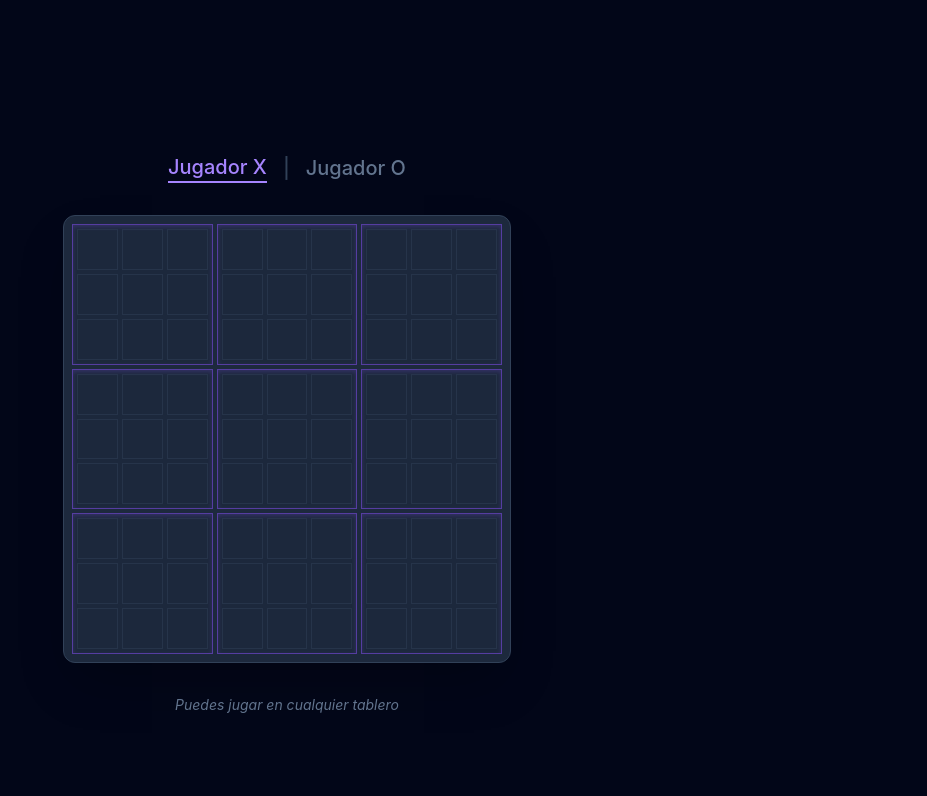
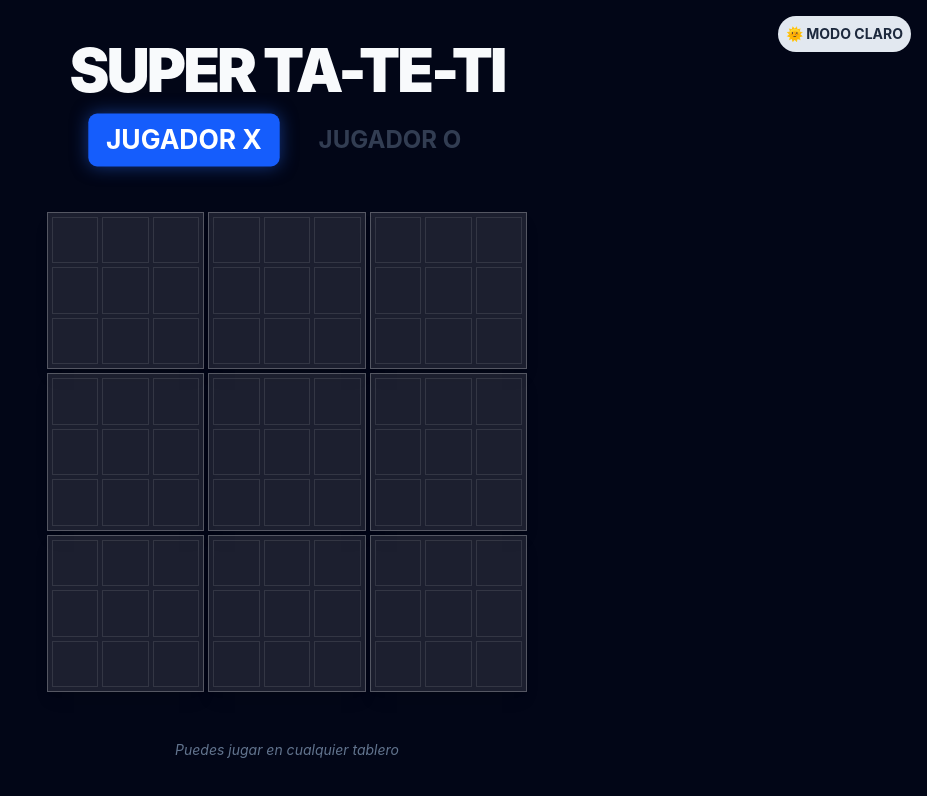
Before and after one commit to Adriel-M-A/super-tateti, a React (Vite) app: page / in a window 1280 px wide. Shown: the top 796 px of the page, without its empty margins (353-1280 px from the left). Built offline with nearby package versions, Linux system fonts and the light colour scheme.

Commit message:
Ajuste de colores (Jugador X: Azul, Jugador O: Rojo), implementación de modo claro/oscuro y refinamiento visual del tablero transparente

```diff
--- a/src/App.jsx
+++ b/src/App.jsx
@@ -1,11 +1,23 @@
-import { useState } from 'react'
+import { useState, useEffect } from 'react'
 import Board from './components/Board'
 
 function App() {
-  // El estado inicial es un array de 9 elementos, cada uno es un array de 9 nulls (los sub-tableros)
+  // Estado inicial del tablero
   const [board, setBoard] = useState(Array(9).fill(null).map(() => Array(9).fill(null)))
   const [isXNext, setIsXNext] = useState(true)
-  const [activeSubBoard, setActiveSubBoard] = useState(null) // null significa que puede jugar en cualquier lado
+  const [activeSubBoard, setActiveSubBoard] = useState(null)
+  const [isDarkMode, setIsDarkMode] = useState(true)
+
+  // Aplicar o quitar la clase 'dark' del elemento html
+  useEffect(() => {
+    if (isDarkMode) {
+      document.documentElement.classList.add('dark')
+    } else {
+      document.documentElement.classList.remove('dark')
+    }
+  }, [isDarkMode])
+
+  const toggleTheme = () => setIsDarkMode(!isDarkMode)
 
   const handleCellClick = (boardIndex, cellIndex) => {
     // Por ahora solo una función simple para demostrar la interactividad
@@ -31,15 +43,26 @@ function App() {
   }
 
   return (
-    <div className="min-h-screen bg-slate-950 text-slate-100 flex flex-col items-center justify-center p-4">
+    <div className="min-h-screen bg-page-bg text-page-text flex flex-col items-center justify-center p-4 transition-colors duration-300">
+      <button
+        onClick={toggleTheme}
+        className="absolute top-4 right-4 p-2 rounded-full bg-slate-200 dark:bg-slate-800 text-slate-800 dark:text-slate-200 hover:scale-110 transition-all font-bold text-sm"
+        title="Cambiar tema"
+      >
+        {isDarkMode ? '🌞 MODO CLARO' : '🌙 MODO OSCURO'}
+      </button>
+
       <header className="mb-8 text-center">
-        <h1 className="text-4xl md:text-6xl font-black mb-2 bg-clip-text text-transparent from-violet-400 to-pink-400 drop-shadow-sm">
+        <h1 className="text-4xl md:text-6xl font-black mb-4 uppercase tracking-tighter">
           SUPER TA-TE-TI
         </h1>
-        <div className="flex items-center justify-center gap-4 text-xl font-medium">
-          <span className={isXNext ? 'text-violet-400 border-b-2 border-violet-400' : 'text-slate-500'}>Jugador X</span>
-          <span className="text-slate-700">|</span>
-          <span className={!isXNext ? 'text-pink-400 border-b-2 border-pink-400' : 'text-slate-500'}>Jugador O</span>
+        <div className="flex items-center justify-center gap-8 text-2xl font-bold">
+          <div className={`px-4 py-2 rounded-lg transition-all ${isXNext ? 'bg-blue-600 text-white shadow-[0_0_15px_rgba(37,99,235,0.5)] scale-110' : 'text-slate-500 opacity-50'}`}>
+            JUGADOR X
+          </div>
+          <div className={`px-4 py-2 rounded-lg transition-all ${!isXNext ? 'bg-red-600 text-white shadow-[0_0_15px_rgba(220,38,38,0.5)] scale-110' : 'text-slate-500 opacity-50'}`}>
+            JUGADOR O
+          </div>
         </div>
       </header>
 
--- a/src/components/Board.jsx
+++ b/src/components/Board.jsx
@@ -2,10 +2,9 @@ import React from 'react';
 
 // Representa una celda individual que puede ser un valor (X, O, null) o un sub-tablero
 const Cell = ({ value, onClick, isSelectable, level }) => {
-    // Si el valor es un array, significa que es un sub-tablero (recursividad)
     if (Array.isArray(value)) {
         return (
-            <div className={`p-1 border shadow-inner transition-all duration-300 ${isSelectable ? 'bg-slate-800/50 border-violet-500/50 shadow-violet-500/20' : 'bg-slate-900/20 border-slate-700/30 grayscale-[0.5]'}`}>
+            <div className={`p-1 border transition-all duration-300 ${isSelectable ? 'bg-cell-hover border-board-border shadow-lg' : 'bg-transparent border-cell-border opacity-40'}`}>
                 <Board
                     cells={value}
                     onCellClick={onClick}
@@ -16,17 +15,17 @@ const Cell = ({ value, onClick, isSelectable, level }) => {
         );
     }
 
-    // Si es una celda final (X, O o vacío)
     return (
         <button
             onClick={isSelectable ? onClick : undefined}
             className={`
-        aspect-square flex items-center justify-center text-3xl font-bold transition-all duration-200
-        ${level === 'sub' ? 'text-xl' : 'text-5xl'}
-        ${!value && isSelectable ? 'hover:bg-violet-500/10 cursor-pointer' : 'cursor-default'}
-        ${level === 'sub' ? 'border-[0.5px] border-slate-700/50' : 'border-2 border-slate-600'}
-        ${value === 'X' ? 'text-violet-500 drop-shadow-[0_0_8px_rgba(139,92,246,0.5)]' : ''}
-        ${value === 'O' ? 'text-pink-500 drop-shadow-[0_0_8px_rgba(236,72,153,0.5)]' : ''}
+        aspect-square flex items-center justify-center font-bold transition-all duration-200
+        ${level === 'sub' ? 'text-2xl' : 'text-6xl'}
+        ${!value && isSelectable ? 'hover:bg-cell-hover cursor-pointer' : 'cursor-default'}
+        ${level === 'sub' ? 'border border-cell-border' : 'border-4 border-board-border'}
+        ${value === 'X' ? 'text-blue-500 drop-shadow-[0_0_10px_rgba(59,130,246,0.5)]' : ''}
+        ${value === 'O' ? 'text-red-500 drop-shadow-[0_0_10px_rgba(239,68,68,0.5)]' : ''}
+        bg-transparent
       `}
         >
             {value}
@@ -36,9 +35,8 @@ const Cell = ({ value, onClick, isSelectable, level }) => {
 
 const Board = ({ cells, onCellClick, level = 'super', isSelectable = true, activeSubBoard = null }) => {
     return (
-        <div className={`grid grid-cols-3 gap-1 w-full aspect-square ${level === 'super' ? 'max-w-md mx-auto p-2 bg-slate-800 rounded-xl shadow-2xl border border-slate-700' : ''}`}>
+        <div className={`grid grid-cols-3 gap-1 w-full aspect-square ${level === 'super' ? 'max-w-lg mx-auto p-4 bg-transparent' : ''}`}>
             {cells.map((cell, index) => {
-                // En el nivel super, determinamos si este sub-tablero es el que debe jugarse
                 const canPlayInThisCell = level === 'super' ? (activeSubBoard === null || activeSubBoard === index) : isSelectable;
 
                 return (
--- a/src/index.css
+++ b/src/index.css
@@ -1 +1,37 @@
 @import "tailwindcss";
+
+@theme {
+    --color-page-bg: var(--page-bg);
+    --color-page-text: var(--page-text);
+    --color-board-border: var(--board-border);
+    --color-cell-border: var(--cell-border);
+    --color-cell-hover: var(--cell-hover);
+}
+
+:root {
+    --page-bg: #f8fafc;
+    /* slate-50 */
+    --page-text: #0f172a;
+    /* slate-900 */
+    --board-border: rgba(0, 0, 0, 0.15);
+    --cell-border: rgba(0, 0, 0, 0.08);
+    --cell-hover: rgba(0, 0, 0, 0.04);
+
+    color-scheme: light dark;
+}
+
+.dark {
+    --page-bg: #020617;
+    /* slate-950 */
+    --page-text: #f8fafc;
+    /* slate-50 */
+    --board-border: rgba(255, 255, 255, 0.25);
+    --cell-border: rgba(255, 255, 255, 0.1);
+    --cell-hover: rgba(255, 255, 255, 0.1);
+}
+
+body {
+    background-color: var(--page-bg);
+    color: var(--page-text);
+    transition: background-color 0.3s ease, color 0.3s ease;
+}
```
